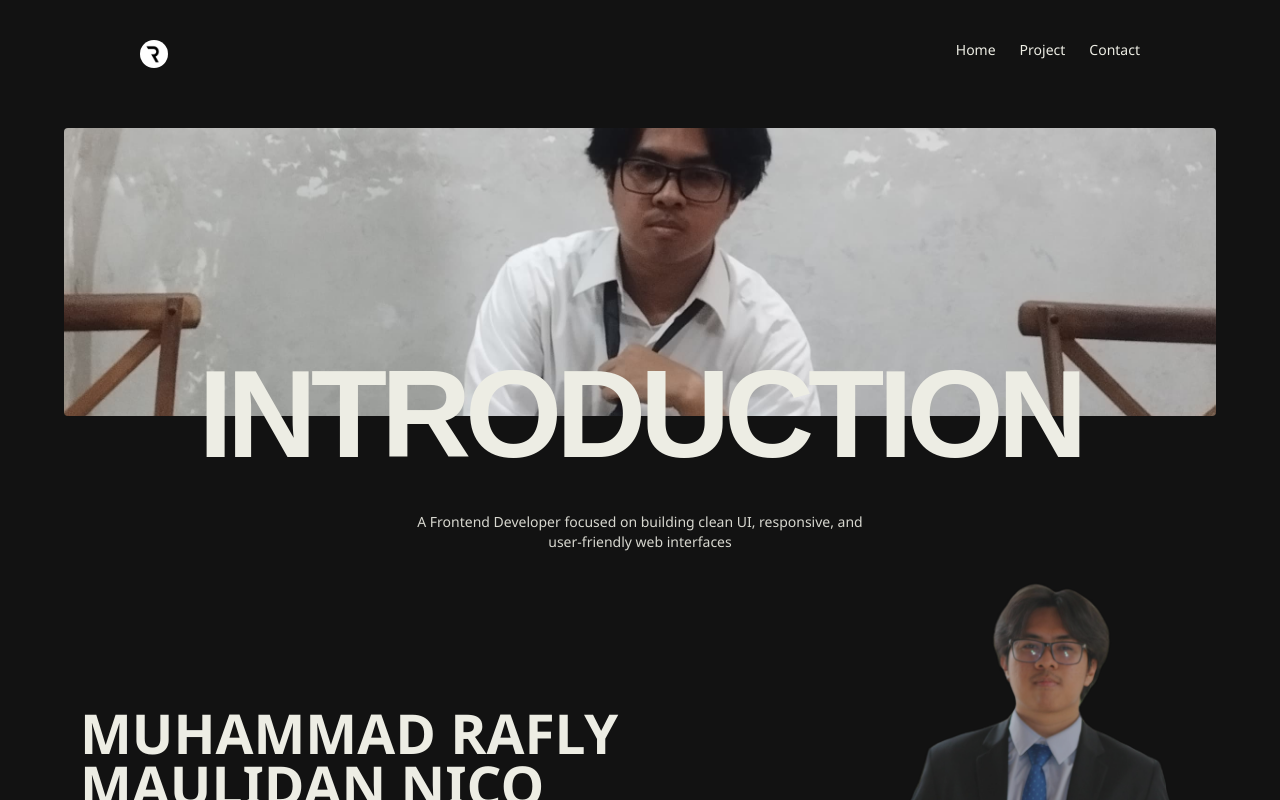
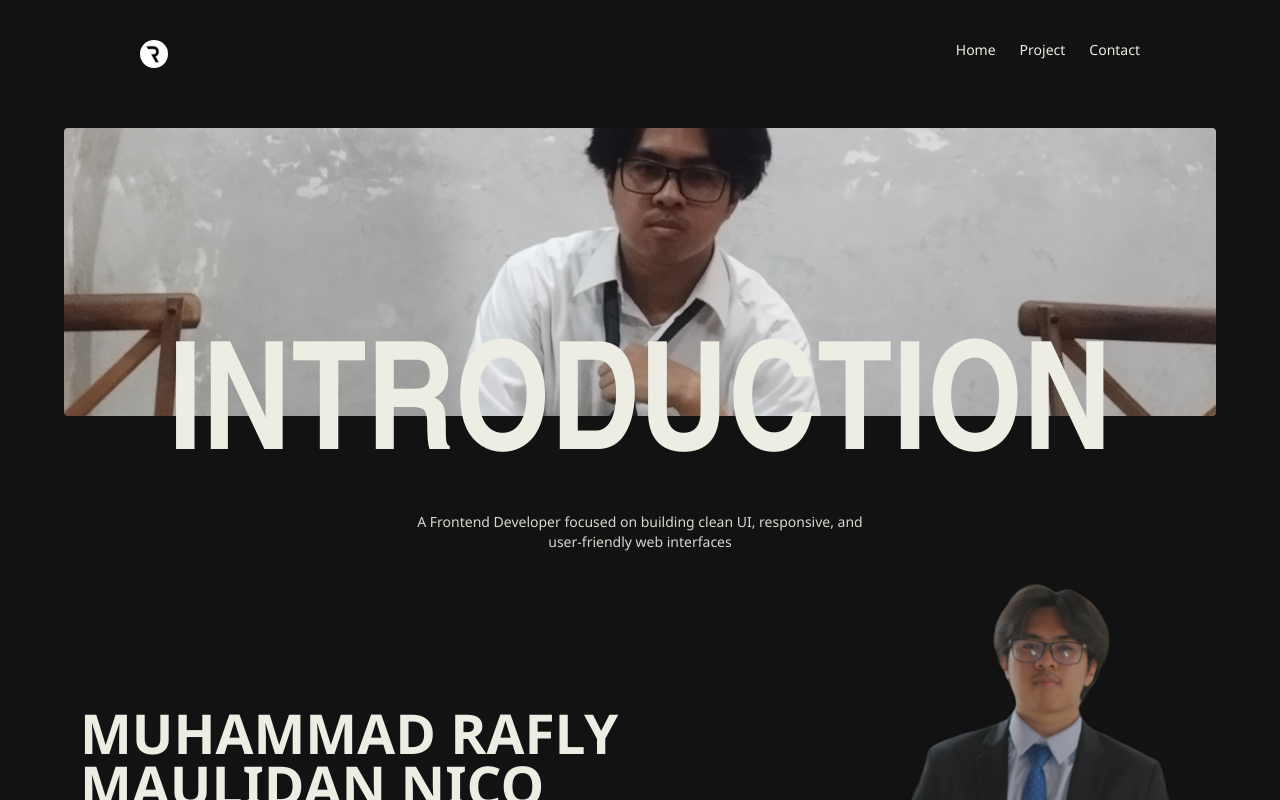
Before and after one commit to seeyouridan/porto-project, a React (Vite) app: page / in a window 1280 px wide. Shown: the top 800 px of the page. Built offline with nearby package versions, Linux system fonts and the light colour scheme.

Commit message:
Konfigurasi font style

```diff
--- a/src/App.jsx
+++ b/src/App.jsx
@@ -24,7 +24,7 @@ function App() {
 	return (
 		<>
 			<nav className="bg-[#121212] text-[#edede4]">
-				<div className="grid grid-cols-2 py-10 px-35 m-auto">
+				<div className="grid grid-cols-2 py-10 px-35">
 					<img src="/Icon.png" className="h-7 rounded-2xl" alt="" />
 					<div className="col-end-4">
 						<ul className="flex gap-6 text-sm font-medium">
@@ -47,8 +47,8 @@ function App() {
 							/>
 						</div>
 
-						<div className="absolute translate-y-48">
-							<h1 className="text-[125px] font-custom tracking-tighter">
+						<div className="absolute translate-y-44">
+							<h1 className="text-[150px] font-tall">
 								INTRODUCTION
 							</h1>
 						</div>
--- a/src/styles/index.css
+++ b/src/styles/index.css
@@ -1,8 +1,13 @@
 @import "tailwindcss";
 
+.font-tall {
+	font-family: 'Arial Narrow';
+	font-weight: bold;
+}
+
 .font-custom {
-	font-family: "MyFont", sans-serif;
-	font-weight: 600;
+	font-family: "myfont", sans-serif;
+	font-weight: bold;
 }
 
 :root {
```
